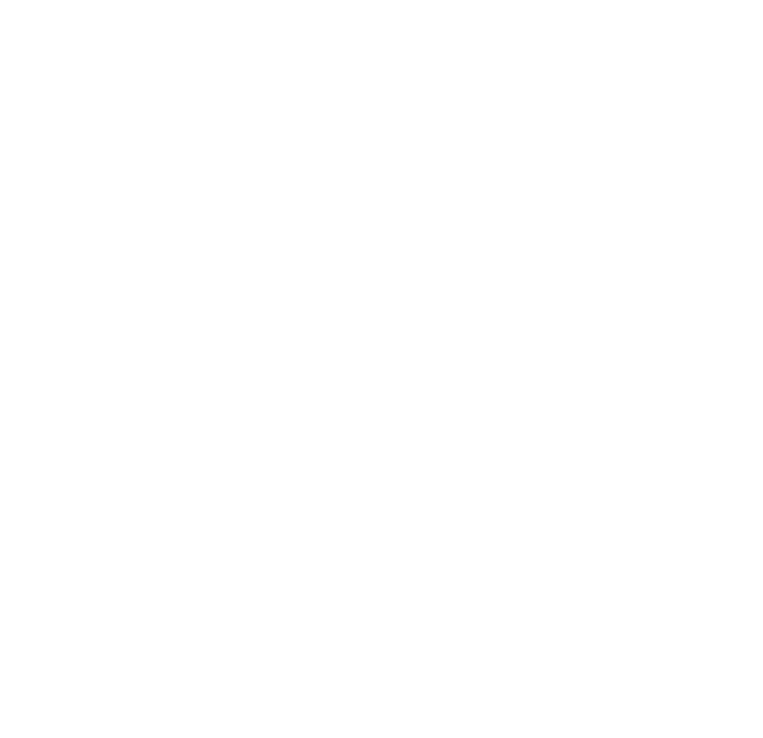
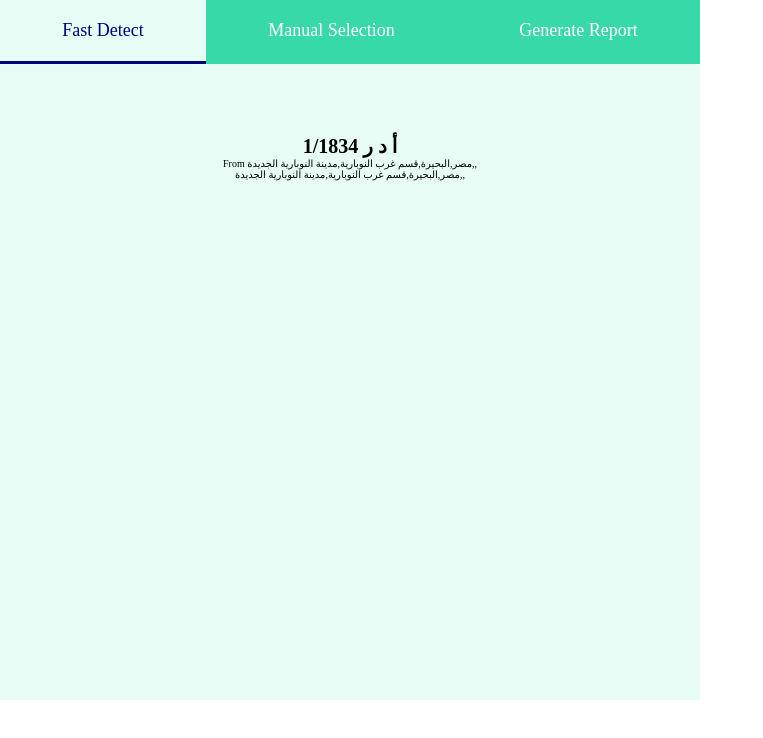
Before and after one commit to Marconoyet/etit-extension, a browser extension: page index.html in a window 1280 px wide. Shown: the whole page, without its empty margins (0-763 px from the left). Drawn offline with Linux system fonts and the light colour scheme.

```diff
--- a/index.html
+++ b/index.html
@@ -10,6 +10,22 @@
   </head>
   <body>
     <div class="container">
+      <div class="tabs flex-center">
+        <span class="tab flex-center first tab-selected">Fast Detect</span>
+        <span class="tab flex-center second">Manual Selection</span>
+        <span class="tab flex-center third">Generate Report</span>
+      </div>
+      <main class="main-content flex-center">
+        <h1 class="car-code">1/1834 أ د ر</h1>
+        <span class="from-destination">
+          <span class="from-word">From</span>
+          مصر,البحيرة,قسم غرب النوبارية,مدينة النوبارية الجديدة,,
+        </span>
+        <span class="to-destination"
+          >مصر,البحيرة,قسم غرب النوبارية,مدينة النوبارية الجديدة,,
+        </span>
+        <!-- <span class="loader"></span> -->
+      </main>
       <div id="message"></div>
     </div>
   </body>
--- a/script.js
+++ b/script.js
@@ -70,6 +70,7 @@
       moved = false,
       backCheck = false;
     let totalDistance = 0;
+    let distance = 0;
     let totalDistances = [];
     let placeMoved = moves[0]["From Address"];
 
@@ -127,6 +128,7 @@
 
     backMoves = moves.map((move, index) => {
       // know if didn't move
+      distance += +move["Distance Travelled"];
       if (+move["Distance Travelled"] > biggestDistance) {
         biggestDistance = +move["Distance Travelled"];
       }
@@ -198,7 +200,9 @@
       toAddress = "";
       startDate = "";
       EndDate = "";
-      result = `<div>لا يكــــــــــــــــــــــــن</div> <br/> <div><strong>Total Distance</strong> ${totalDistance}</div> `;
+      result = `<div>لا يكــــــــــــــــــــــــن</div> <br/> <div><strong>Total Distance</strong> ${distance.toFixed(
+        2
+      )} KM</div> `;
     } else if (fromAddress !== "") {
       console.log(fromAddress);
       console.log(toAddress);
@@ -208,7 +212,9 @@
                 <div><strong>To:</strong> ${toAddress}</div> <br/>
                 <div><strong>Start Move Time:</strong> ${startDate}</div> <br/>
                 <div><strong>End Move Time:</strong> ${EndDate}</div> <br/>
-                <div><strong>Total Distance</strong> ${totalDistance}</div> <br/>
+                <div><strong>Total Distance</strong> ${distance.toFixed(
+                  2
+                )} KM</div> <br/>
       `;
     } else {
       result = `<div><strong>totalDistance:</strong> ${totalDistance}</div> <br/>
--- a/style.css
+++ b/style.css
@@ -1,3 +1,113 @@
+:root {
+  --primary-color: #38d9a9;
+  --secondary-color: #00047e;
+  --primary-color-tin: #e6fcf5;
+  --primary-color-tin-two: hwb(160 76% 2%);
+  --white-color: #fff;
+}
+
+* {
+  margin: 0;
+  padding: 0;
+  box-sizing: border-box;
+}
+
+html {
+  /* font-size: 10px; */
+  /* 10px / 16px = 0.625 = 62.5% */
+  /* Percentage of user's browser font-size setting */
+  font-size: 62.5%;
+}
+
 .container {
-  width: 500px;
+  width: 70rem;
+  height: 70rem;
+  border: 1px var(--primary-color);
+  background-color: var(--primary-color-tin);
 }
+
+.flex-center {
+  display: flex;
+  align-items: center;
+  justify-content: center;
+}
+
+.tabs {
+  font-size: 1.8rem;
+  color: var(--white-color);
+  background-color: var(--primary-color);
+}
+.tab {
+  padding: 2rem 2rem;
+  transition: all 0.3s;
+  border-bottom: 3px solid var(--primary-color);
+  flex-grow: 1;
+}
+.tab:hover {
+  background-color: #e6fcf5;
+  color: var(--secondary-color);
+  border-bottom: 3px solid var(--secondary-color);
+}
+
+.main-content {
+  padding: 7rem;
+  flex-direction: column;
+}
+
+.from-word {
+}
+
+.loader {
+  color: var(--primary-color);
+  display: block;
+  font-size: 45px;
+  text-indent: -9999em;
+  overflow: hidden;
+  width: 5rem;
+  height: 5rem;
+  border-radius: 50%;
+  position: relative;
+  transform: translateZ(0);
+  animation: mltShdSpin 1.7s infinite ease, round 1.7s infinite ease;
+}
+
+@keyframes mltShdSpin {
+  0% {
+    box-shadow: 0 -0.83em 0 -0.4em, 0 -0.83em 0 -0.42em, 0 -0.83em 0 -0.44em,
+      0 -0.83em 0 -0.46em, 0 -0.83em 0 -0.477em;
+  }
+  5%,
+  95% {
+    box-shadow: 0 -0.83em 0 -0.4em, 0 -0.83em 0 -0.42em, 0 -0.83em 0 -0.44em,
+      0 -0.83em 0 -0.46em, 0 -0.83em 0 -0.477em;
+  }
+  10%,
+  59% {
+    box-shadow: 0 -0.83em 0 -0.4em, -0.087em -0.825em 0 -0.42em,
+      -0.173em -0.812em 0 -0.44em, -0.256em -0.789em 0 -0.46em,
+      -0.297em -0.775em 0 -0.477em;
+  }
+  20% {
+    box-shadow: 0 -0.83em 0 -0.4em, -0.338em -0.758em 0 -0.42em,
+      -0.555em -0.617em 0 -0.44em, -0.671em -0.488em 0 -0.46em,
+      -0.749em -0.34em 0 -0.477em;
+  }
+  38% {
+    box-shadow: 0 -0.83em 0 -0.4em, -0.377em -0.74em 0 -0.42em,
+      -0.645em -0.522em 0 -0.44em, -0.775em -0.297em 0 -0.46em,
+      -0.82em -0.09em 0 -0.477em;
+  }
+  100% {
+    box-shadow: 0 -0.83em 0 -0.4em, 0 -0.83em 0 -0.42em, 0 -0.83em 0 -0.44em,
+      0 -0.83em 0 -0.46em, 0 -0.83em 0 -0.477em;
+  }
+}
+
+@keyframes round {
+  0% {
+    transform: rotate(0deg);
+  }
+  100% {
+    transform: rotate(360deg);
+  }
+}
```
